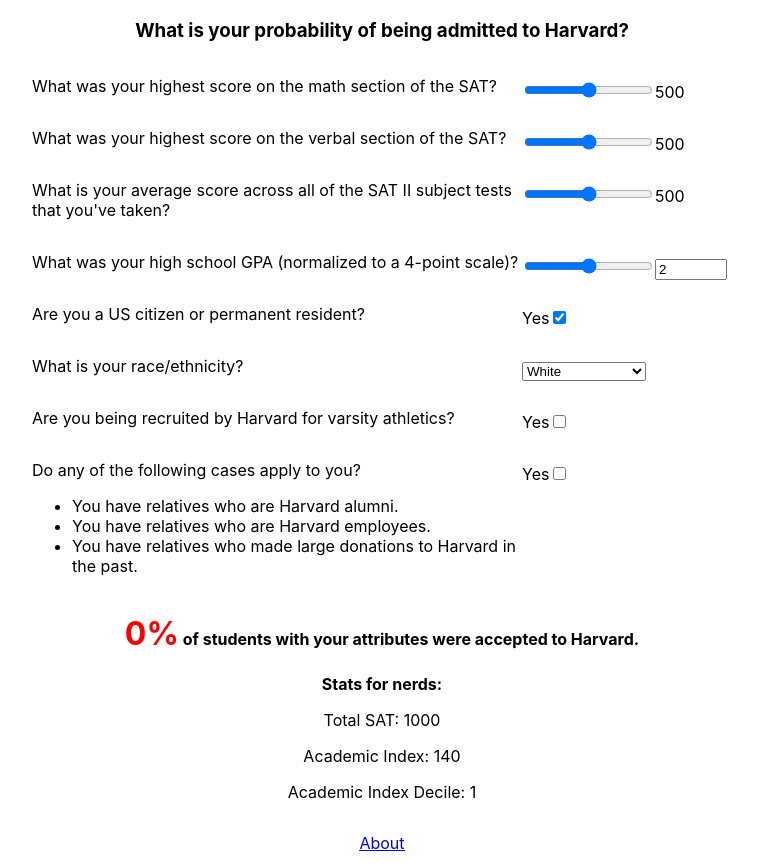
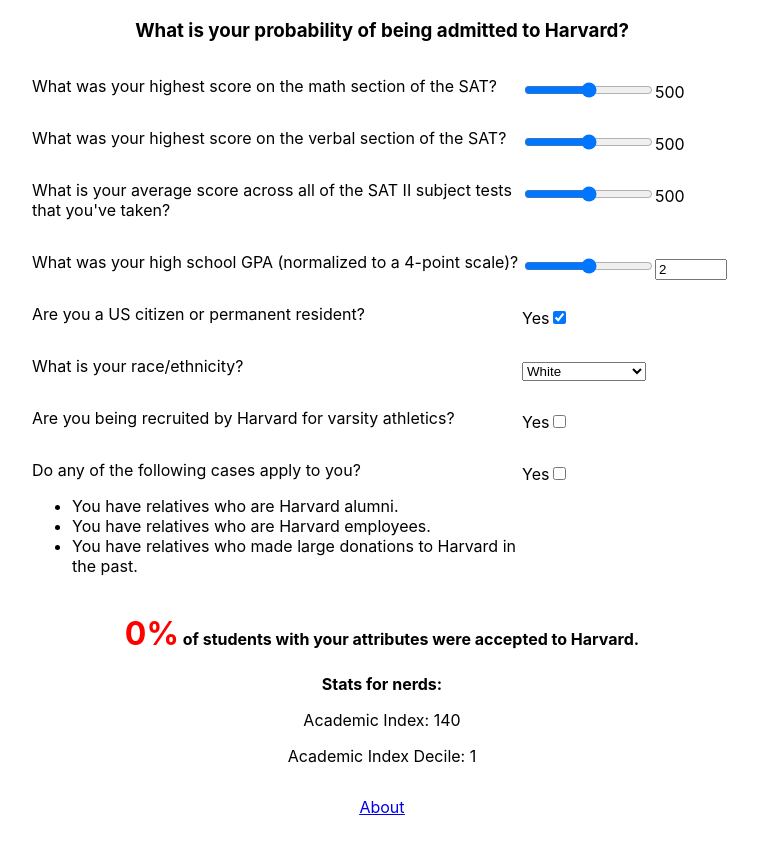
Before and after one commit to wkoury/harvard-admissions, a React (Create React App) app: page / in a window 1280 px wide. Shown: the whole page, without its empty margins (258-1016 px from the left). After the commit the page ends 832 px from the top, so only its background shows below. Built offline with nearby package versions, Linux system fonts and the light colour scheme.

Commit message:
Removed total SAT

```diff
--- a/src/components/Probability.js
+++ b/src/components/Probability.js
@@ -121,7 +121,6 @@
             <div className='probability'>
                 <h4>{this.calculatePercentage()}</h4>
                 <p><b>Stats for nerds:</b></p>
-                <p>Total SAT: {+this.props.mathSAT + +this.props.verbalSAT}</p>
                 <p>Academic Index: {(+this.props.mathSAT + +this.props.verbalSAT)/20 + +this.props.GPA*20 + +this.props.subjectSAT/10}</p>
                 <p>Academic Index Decile: {+this.calculateDecile() + 1}</p>
             </div>
```
